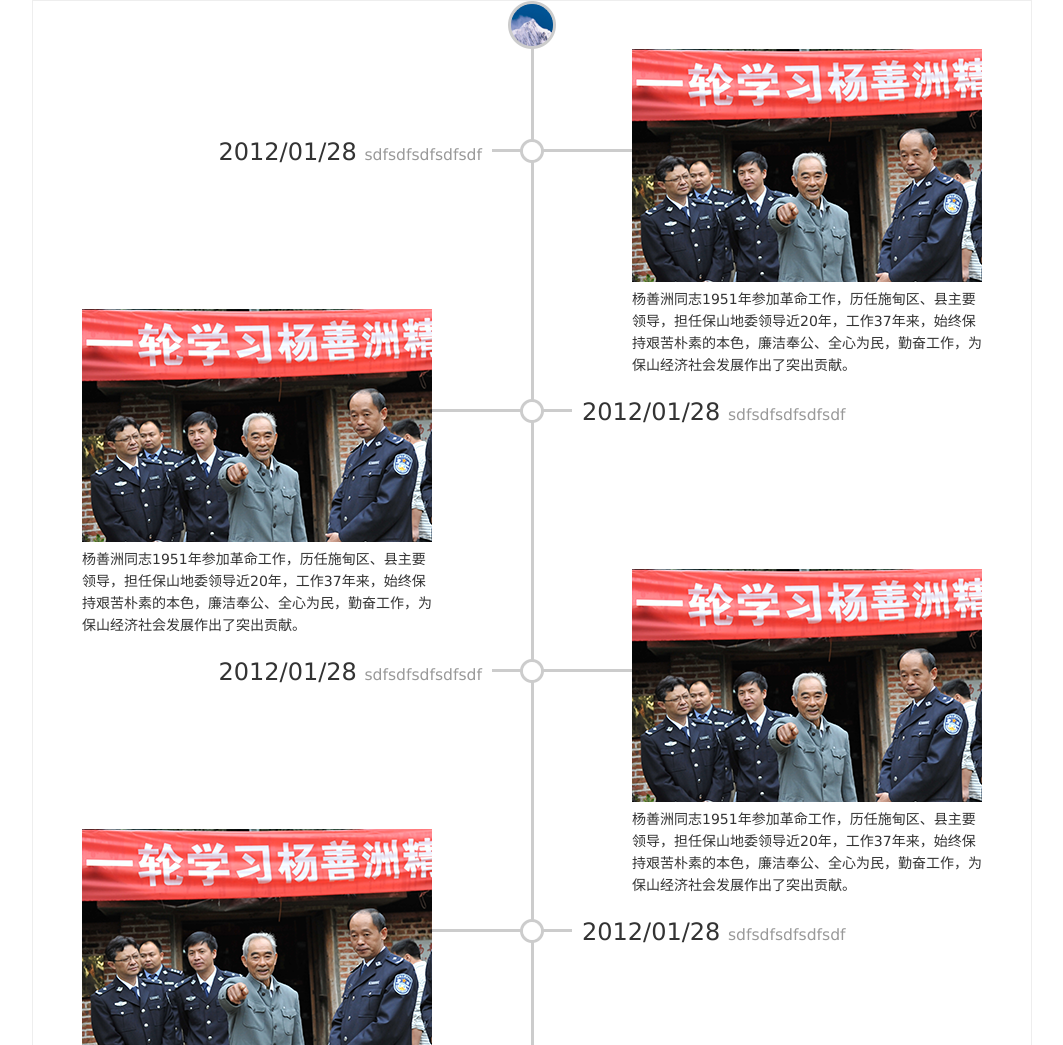
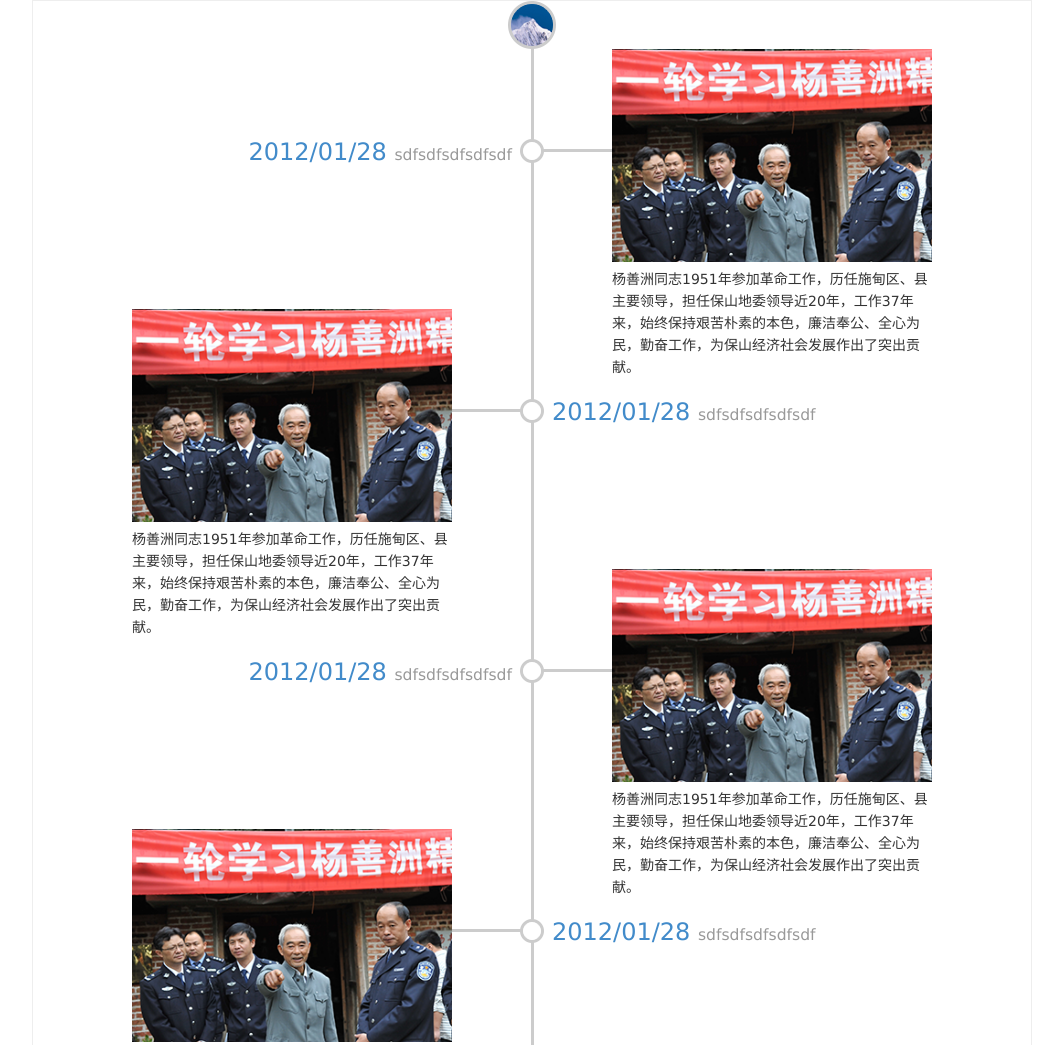
Before and after one commit to road1987/javascript-plugin, a plain HTML site: page Timeline/index.html in a window 1280 px wide. Shown: the top 1045 px of the page, without its empty margins (108-1171 px from the left). Drawn offline with Linux system fonts and the light colour scheme.

Commit message:
update TimeLine component.

```diff
--- a/Timeline/index.html
+++ b/Timeline/index.html
@@ -14,6 +14,15 @@
       width : 1000px;
       margin : 0px auto;
       border : 1px solid #EEEEEE;
+    }
+
+
+    h2 {
+    	color: #428BCA;
+    }
+
+    img{
+    	width : 100%;
     }
    </style>
  </head>
--- a/Timeline/javascript/TimeLine.js
+++ b/Timeline/javascript/TimeLine.js
@@ -87,7 +87,7 @@
 			                  '<div class="timeline-item-index">' ,
 			                      '<div class="title">' + nodeData.title + '</div>',
 			                  '</div>' ,
-			                  '<div class="timeline-item-content">' + nodeData.content + '</div>' ,
+			                  '<div class="timeline-item-box">' + nodeData.content + '</div>' ,
 			                  '<div class="timeline-item-node"></div>' ,
 		           		 	'</div>'
 		           		 ].join("");
--- a/Timeline/themes/css/timeline.css
+++ b/Timeline/themes/css/timeline.css
@@ -15,7 +15,7 @@
 
 .timeline-body {
   position: relative;
-  width: 900px;
+  width: 800px;
   margin: 0px auto;
 }
 
@@ -33,23 +33,23 @@
 	left : 0px;
 	height: 40px;
 	line-height: 40px;
-	width: 550px;
-	background: url("../images/line.png") 0px 20px repeat-x;
-
+	width: 400px;
 }
 
 .timeline-item-index .title{
 	background: white;
-	margin-right : 140px;
+	margin-right : 10px;
 	padding : 10px;
 }
 
-.timeline-item-content {
+.timeline-item-box {
 	float: right;
 	top : 0px;
 	right: 0px;
 	height: 320px;
-	width: 350px;
+	width: 400px;
+	padding-left : 80px;
+	background: url("../images/line.png") 0px 100px repeat-x;
 }
 
 .timeline-item-node{
@@ -68,10 +68,12 @@
 }
 
 .timeline-item-inverse .timeline-item-index .title{
-	margin-left: 140px;
+	margin-left: 10px;
 	margin-right: 0px;
 }
 
-.timeline-item-inverse .timeline-item-content{
+.timeline-item-inverse .timeline-item-box{
 	float: left;
+	padding-right : 80px;
+	padding-left : 0px;
 }
```
